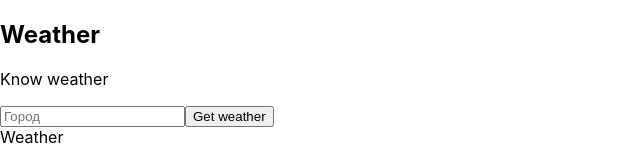
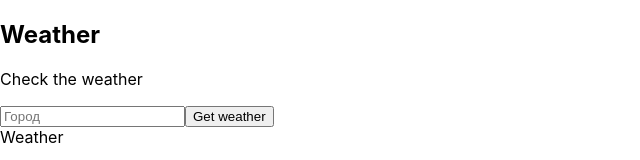
Before and after one commit to AndreyProvkov/test-cra-weather, a React (Create React App) app: page / in a window 1280 px wide. Shown: the top 160 px of the page, without its empty margins (0-640 px from the left). Built offline with nearby package versions, Linux system fonts and the light colour scheme.

Commit message:
Change return text

```diff
--- a/src/components/info.js
+++ b/src/components/info.js
@@ -5,7 +5,7 @@ class Info extends React.Component {
         return (
             <div>
                 <h2>Weather</h2>
-                <p>Know weather</p>
+                <p>Сheck the weather</p>
             </div>
         );
     }
```
